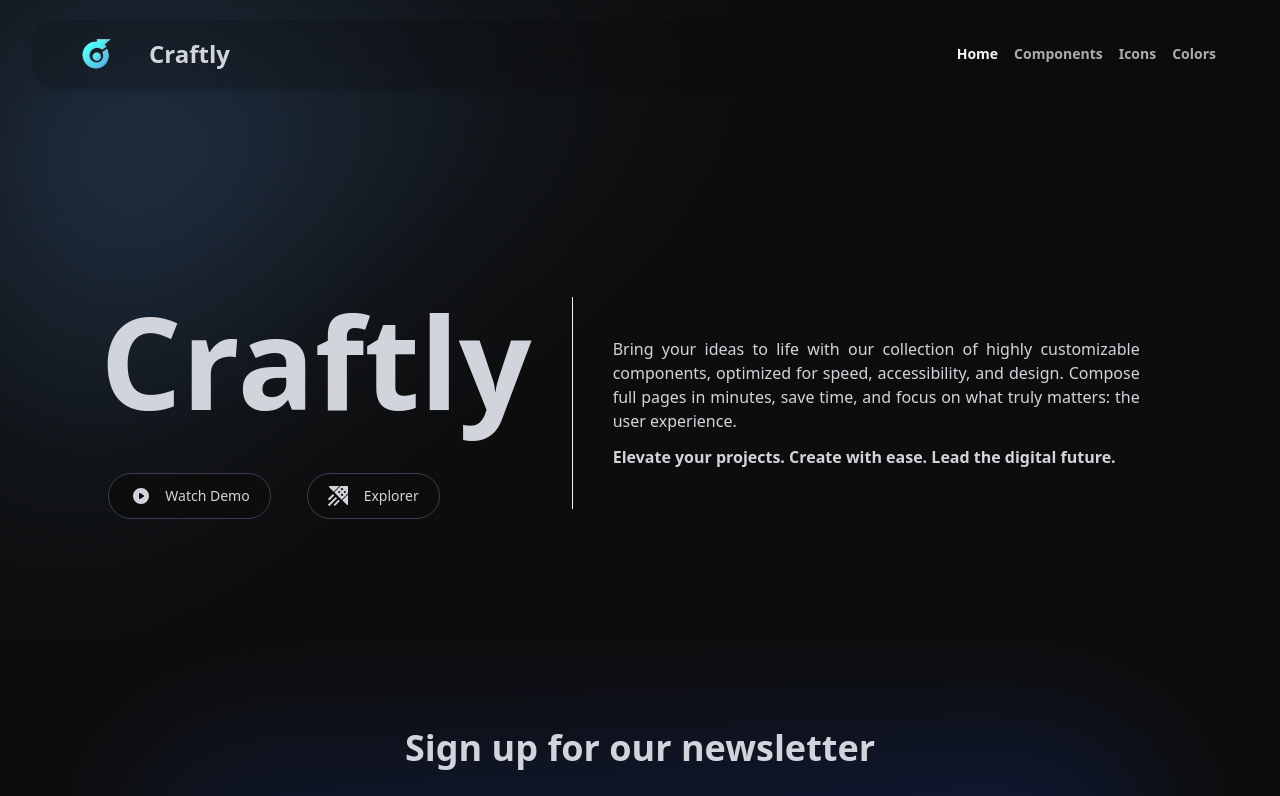
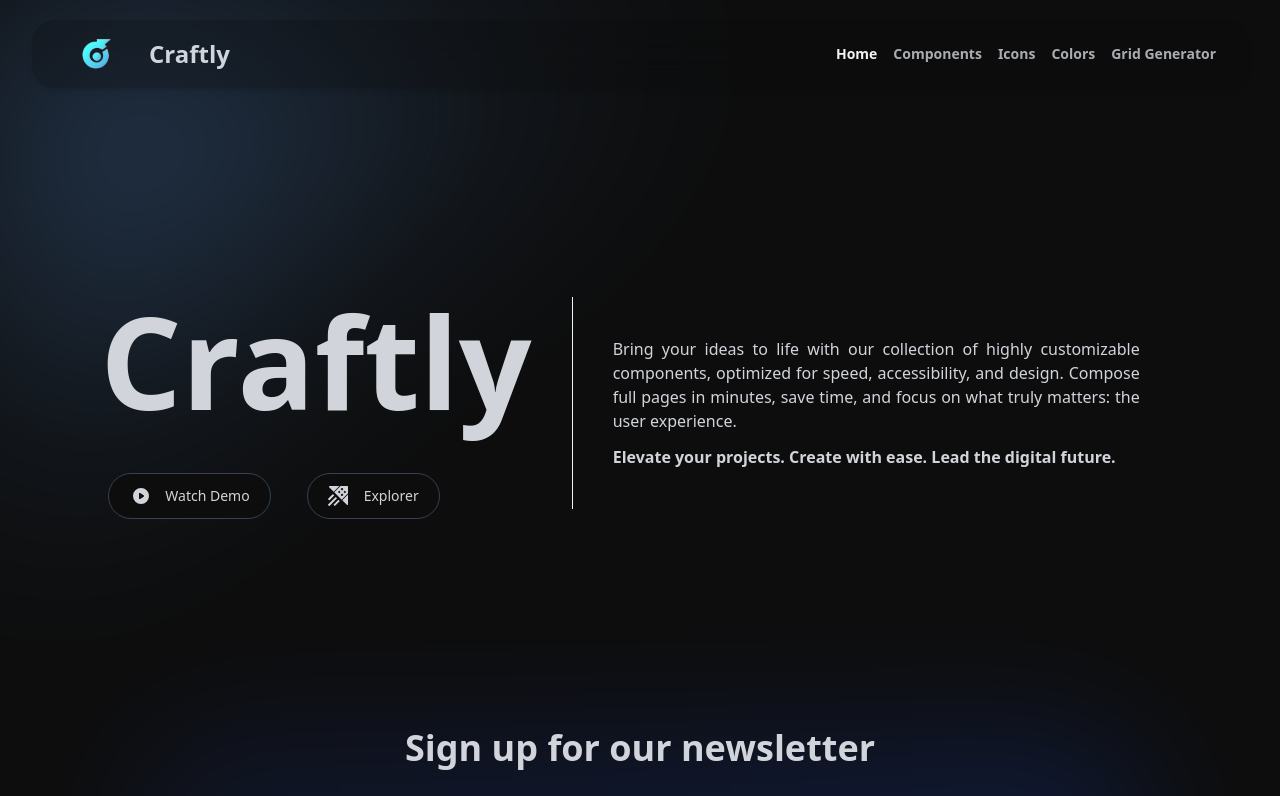
Before and after one commit to rafael-bit/craftly, a Next.js app: page / in a window 1280 px wide. Shown: the top 796 px of the page. Built offline with nearby package versions, Linux system fonts and the light colour scheme; no server answers.

Commit message:
chore: add grid generator to header

```diff
--- a/app/components/Header.tsx
+++ b/app/components/Header.tsx
@@ -18,6 +18,7 @@ const navigation = [
 	{ name: 'Components', href: '/component' },
 	{ name: 'Icons', href: '/Icons' },
 	{ name: 'Colors', href: '/colors' },
+	{ name: 'Grid Generator', href: '/gridGenerator' },
 ]
 
 export default function Header() {
```
